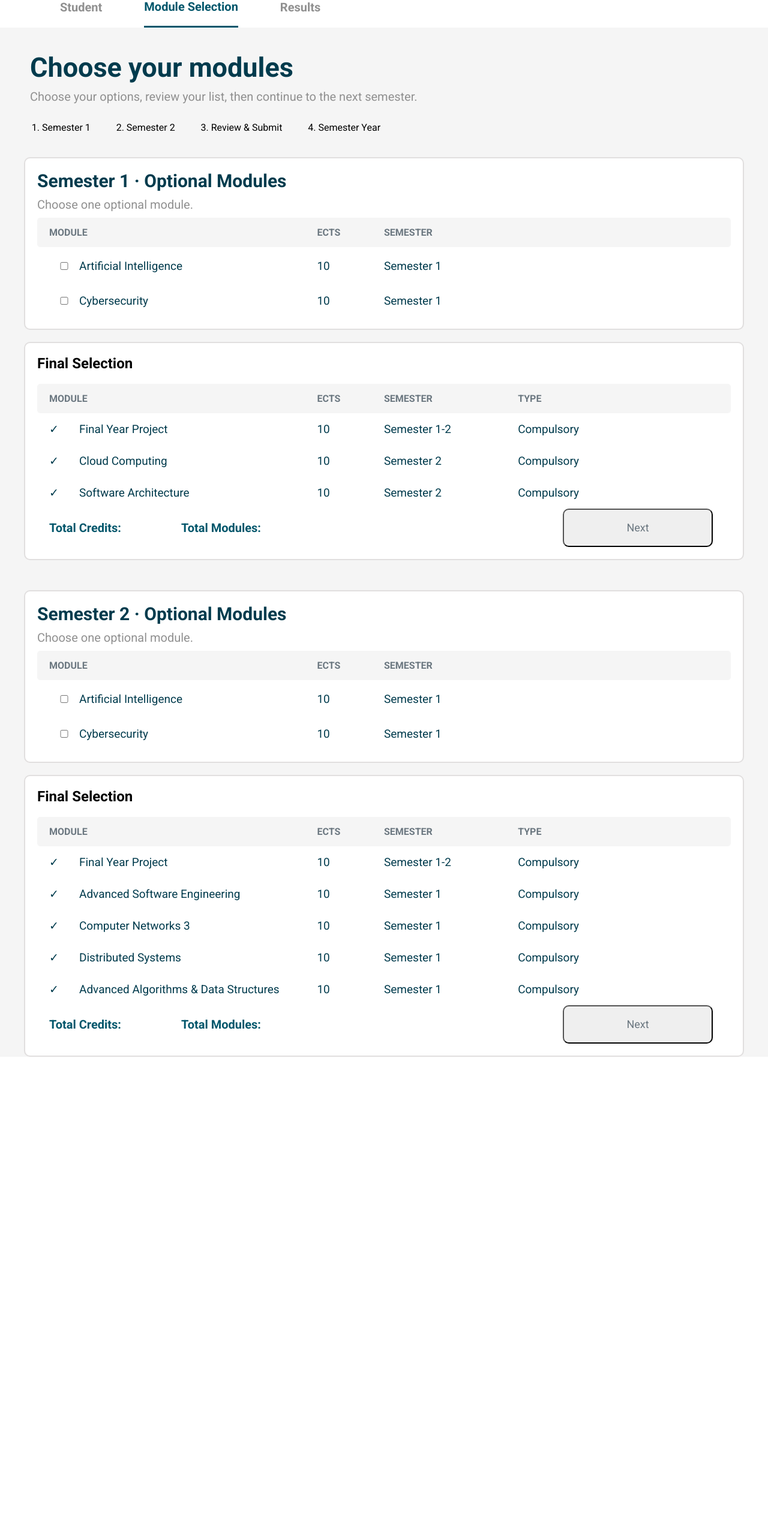
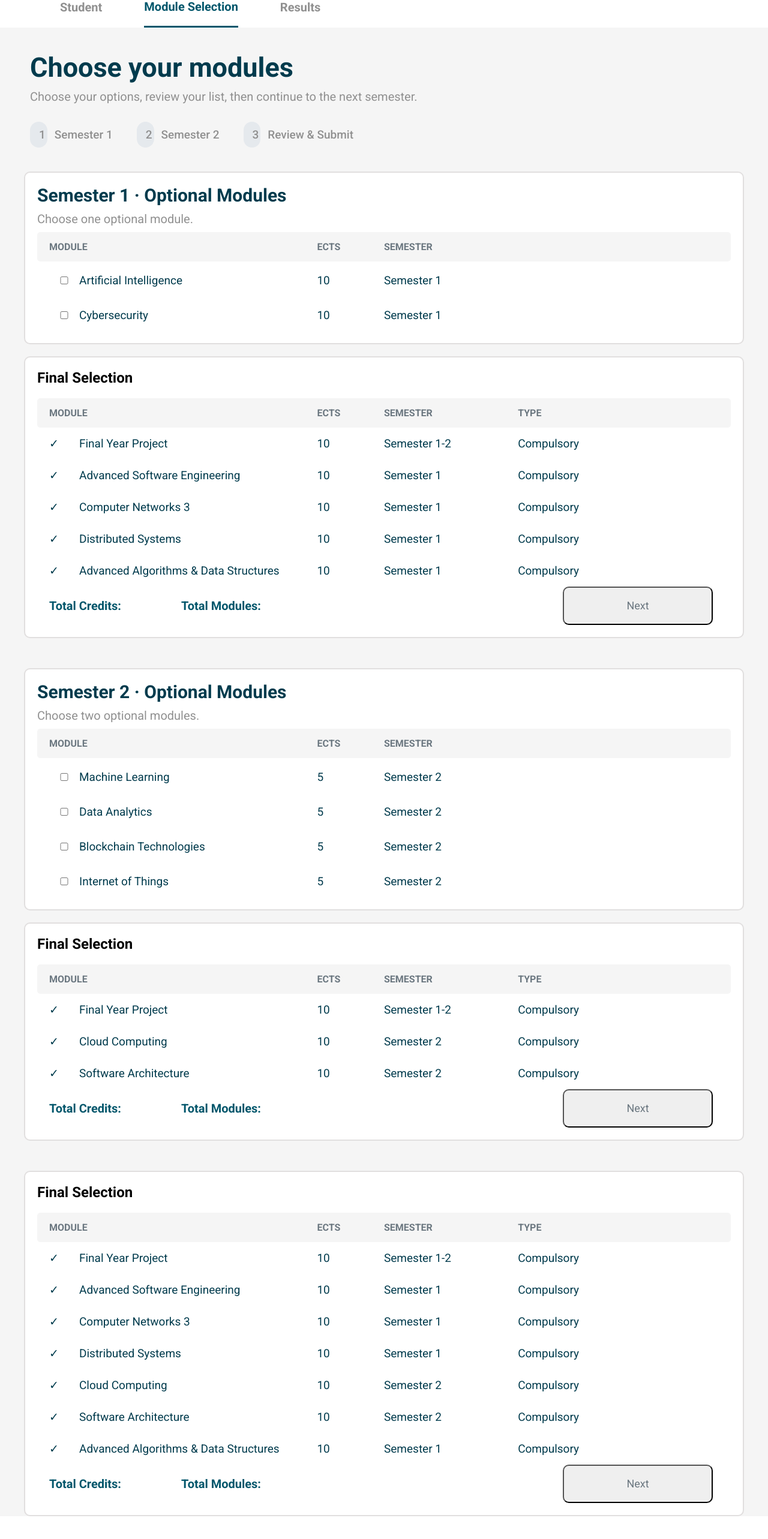
Before and after one commit to NicoletaZmeu/DCU-Key-Redesigned-UI, a React (Vite) app in the folder DCU-Key-Redesign-UI/: page /registration in a window 1280 px wide. Shown: the part 150-2716 px from the top of the page at 60% size. Before the commit the page ends 1962 px from the top, so only its background shows below. Built offline with nearby package versions, Linux system fonts and the light colour scheme.

Commit message:
styles the progress bar

```diff
--- a/DCU-Key-Redesign-UI/src/Registration.js
+++ b/DCU-Key-Redesign-UI/src/Registration.js
@@ -58,28 +58,28 @@ export const year4Modules = [
     {
         id: 9,
         name: "Machine Learning",
-        ects: 10,
+        ects: 5,
         semester: 2,
         type: "Optional"
     },
     {
         id: 10,
         name: "Data Analytics",
-        ects: 10,
+        ects: 5,
         semester: 2,
         type: "Optional"
     },
     {
         id: 11,
         name: "Blockchain Technologies",
-        ects: 10,
+        ects: 5,
         semester: 2,
         type: "Optional"
     },
     {
         id: 12,
         name: "Internet of Things",
-        ects: 10,
+        ects: 5,
         semester: 2,
         type: "Optional"
     },
--- a/DCU-Key-Redesign-UI/src/pages/Registration.css
+++ b/DCU-Key-Redesign-UI/src/pages/Registration.css
@@ -16,9 +16,29 @@
 
 .progress{
     display: flex;
-    gap: 60px;
-    padding: 20px 20px 0px;
+    gap: 40px;
+    padding: 20px 0px 0px;
     align-items: center;
+    list-style: none;
+}
+
+.progress li{
+    display: flex;
+    gap: 12px;
+    align-items: center;
+    color: #909090;
+    font-weight: 500;
+    font-size: 19px;
+}
+
+.step-number{
+    background-color: #E5E9ED;
+    display: flex;
+    border-radius: 15px;
+    padding: 10px 3px 10px 15px;
+    justify-content: center;
+    align-items: center;
+
 }
 
 .optional{
--- a/DCU-Key-Redesign-UI/src/pages/Registration.jsx
+++ b/DCU-Key-Redesign-UI/src/pages/Registration.jsx
@@ -9,12 +9,22 @@ function Registration(){
                 <p className='text'>Choose your options, review your list, then continue to the next semester.</p>
 
 
-                <ol className="progress">
-                    <li>Semester 1</li>
-                    <li>Semester 2</li>
-                    <li>Review & Submit</li>
-                    <li className='last'>Semester Year</li>
-                </ol>
+                <ul className="progress">
+                    <li>
+                        <span className="step-number">1</span>
+                        Semester 1
+                    </li>
+
+                    <li>
+                        <span className="step-number">2</span>
+                        Semester 2
+                    </li>
+
+                    <li>
+                        <span className="step-number">3</span>
+                        Review & Submit
+                    </li>
+                </ul>
 
             </div>
 
@@ -23,66 +33,6 @@ function Registration(){
                 <div className="optional">
 
                     <div className="secondary-title">Semester 1 · Optional Modules</div>
-                    <p className='text'>Choose one optional module.</p>
-
-                    <div className='module-header'>
-                        <span>MODULE</span>
-                        <span>ECTS</span>
-                        <span>SEMESTER</span>
-                    </div>
-
-                    {year4Modules
-                        .filter((module) => module.type === "Optional" && (module.semester === 1 || module.semester === '1-2'))
-                        .map((module) => (
-                            <div className="row" key={module.id}>
-                                <input type="checkbox" />
-                                <span>{module.name}</span>
-                                <span>{module.ects}</span>
-                                <span>Semester {module.semester}</span>
-                            </div>
-                    ))}
-
-                </div>
-
-                <div className="final">
-                    <h2 className='semester-title'>Final Selection</h2>
-                    <div className='module-header-2'>
-                        <span>MODULE</span>
-                        <span>ECTS</span>
-                        <span>SEMESTER</span>
-                        <span>TYPE</span>
-                    </div>
-
-                    {year4Modules
-                        .filter((module) => module.type === "Compulsory" && (module.semester === 2 || module.semester === '1-2'))
-                        .map((module) => (
-                            <div className="row-2" key={module.id}>
-                                <span>✓</span>
-                                <span>{module.name}</span>
-                                <span>{module.ects}</span>
-                                <span>Semester {module.semester}</span>
-                                <span>{module.type}</span>
-                            </div>
-                    ))}
-
-                    <div className='bottom'>
-                        <div className='credits'>
-                            <p>Total Credits:</p>
-                            <p>Total Modules:</p>
-                        </div>
-                        <button className='next'>Next</button>
-                    </div>
-
-
-
-                </div>
-
-            </div>
-
-
-            <div className='semester-two'>
-                <div className="optional">
-                    <div className="secondary-title">Semester 2 · Optional Modules</div>
                     <p className='text'>Choose one optional module.</p>
 
                     <div className='module-header'>
@@ -135,6 +85,95 @@ function Registration(){
                 </div>
             </div>
 
+
+            <div className='semester-two'>
+                <div className="optional">
+                    <div className="secondary-title">Semester 2 · Optional Modules</div>
+                    <p className='text'>Choose two optional modules.</p>
+
+                    <div className='module-header'>
+                        <span>MODULE</span>
+                        <span>ECTS</span>
+                        <span>SEMESTER</span>
+                    </div>
+
+                    {year4Modules
+                        .filter((module) => module.type === "Optional" && (module.semester === 2 || module.semester === '1-2'))
+                        .map((module) => (
+                            <div className="row" key={module.id}>
+                                <input type="checkbox" />
+                                <span>{module.name}</span>
+                                <span>{module.ects}</span>
+                                <span>Semester {module.semester}</span>
+                            </div>
+                    ))}
+
+                </div>
+
+                <div className="final">
+                    <h2 className='semester-title'>Final Selection</h2>
+                    <div className='module-header-2'>
+                        <span>MODULE</span>
+                        <span>ECTS</span>
+                        <span>SEMESTER</span>
+                        <span>TYPE</span>
+                    </div>
+
+                    {year4Modules
+                        .filter((module) => module.type === "Compulsory" && (module.semester === 2 || module.semester === '1-2'))
+                        .map((module) => (
+                            <div className="row-2" key={module.id}>
+                                <span>✓</span>
+                                <span>{module.name}</span>
+                                <span>{module.ects}</span>
+                                <span>Semester {module.semester}</span>
+                                <span>{module.type}</span>
+                            </div>
+                    ))}
+
+                    <div className='bottom'>
+                        <div className='credits'>
+                            <p>Total Credits:</p>
+                            <p>Total Modules:</p>
+                        </div>
+                        <button className='next'>Next</button>
+                    </div>
+                </div>
+            </div>
+
+            <div className='review'>
+                <div className="final">
+                    <h2 className='semester-title'>Final Selection</h2>
+                    <div className='module-header-2'>
+                        <span>MODULE</span>
+                        <span>ECTS</span>
+                        <span>SEMESTER</span>
+                        <span>TYPE</span>
+                    </div>
+
+                    {year4Modules
+                        .filter((module) => module.type === "Compulsory")
+                        .map((module) => (
+                            <div className="row-2" key={module.id}>
+                                <span>✓</span>
+                                <span>{module.name}</span>
+                                <span>{module.ects}</span>
+                                <span>Semester {module.semester}</span>
+                                <span>{module.type}</span>
+                            </div>
+                    ))}
+
+                    <div className='bottom'>
+                        <div className='credits'>
+                            <p>Total Credits:</p>
+                            <p>Total Modules:</p>
+                        </div>
+                        <button className='next'>Next</button>
+                    </div>
+                </div>
+
+            </div>
+
         </>
     );
 }
```
